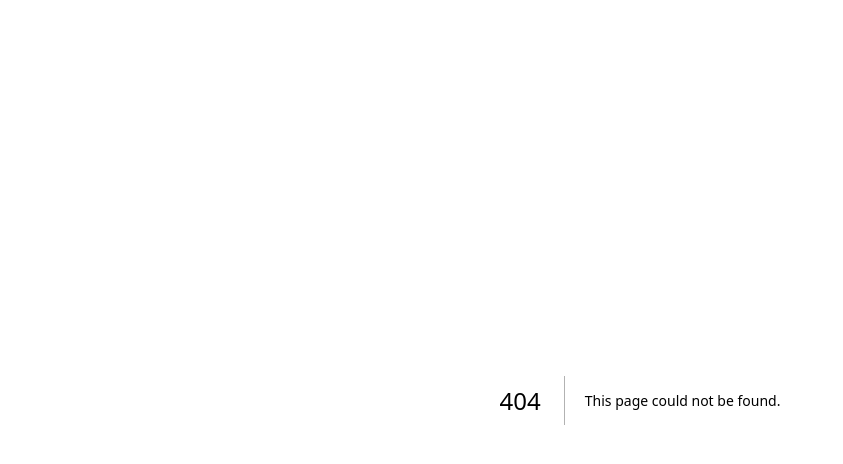
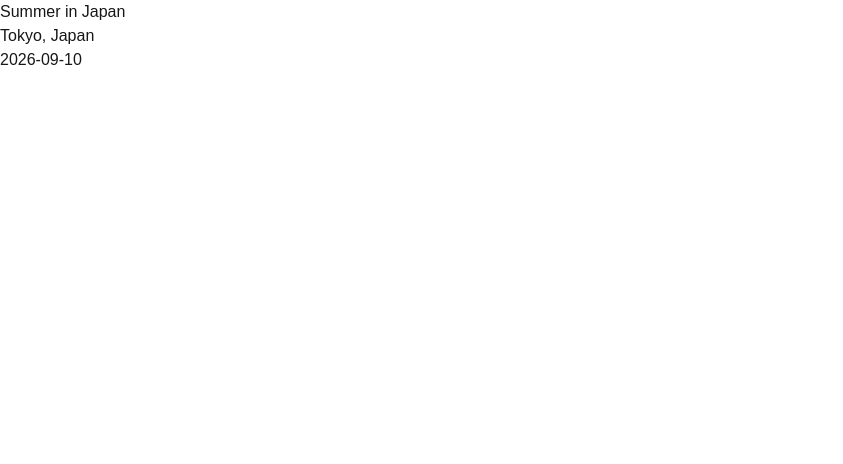
Before and after one commit to viggy-ravi/trip-planner, a Next.js app: page /trips/1 in a window 1280 px wide. Before the commit this address had no page. Shown: the top 464 px of the page, without its empty margins (0-843 px from the left). Built offline with nearby package versions, Linux system fonts and the light colour scheme.

Commit message:
Add trip detail page with dynamic routing

```diff
--- a/app/components/TripListItem.tsx
+++ b/app/components/TripListItem.tsx
@@ -1,9 +1,12 @@
+import Link from "next/link";
 import { Trip } from "../types";
 
 export default function TripListItem({ trip }: { trip: Trip }) {
   return (
     <li>
-      {trip.name} — {trip.destination}
+      <Link href={`/trips/${trip.id}`}>
+        {trip.name} — {trip.destination}
+      </Link>
     </li>
   );
 }
--- /dev/null
+++ b/app/trips/[id]/page.tsx
@@ -0,0 +1,22 @@
+import { initialTrips } from "../../data";
+
+export default async function TripDetailPage({
+  params,
+}: {
+  params: Promise<{ id: string }>;
+}) {
+  const { id } = await params;
+  const trip = initialTrips.find((t) => t.id === Number(id));
+
+  if (!trip) {
+    return <div>Trip not found.</div>;
+  }
+
+  return (
+    <div>
+      <h1>{trip.name}</h1>
+      <p>{trip.destination}</p>
+      <p>{trip.startDate}</p>
+    </div>
+  );
+}
```
